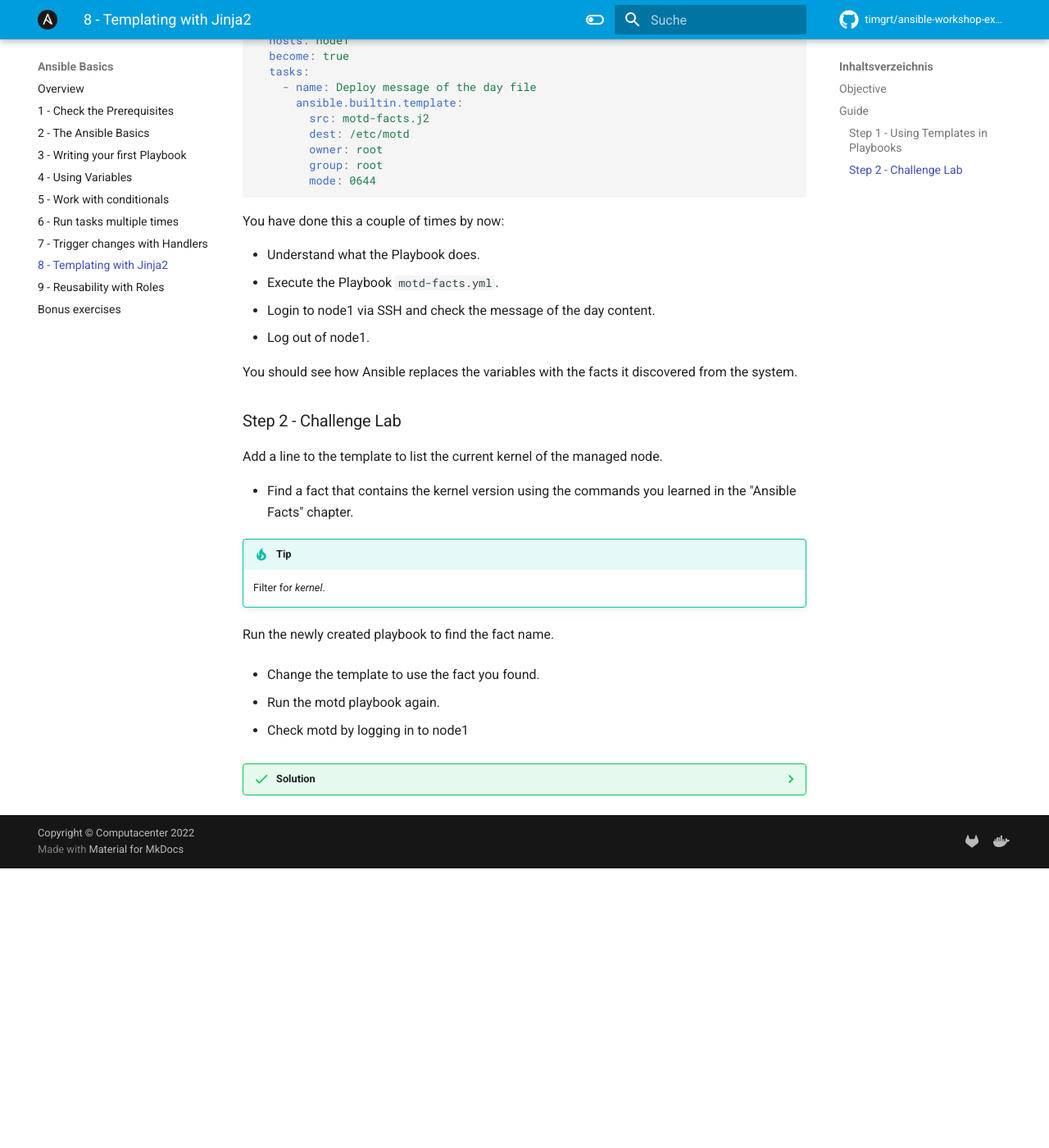
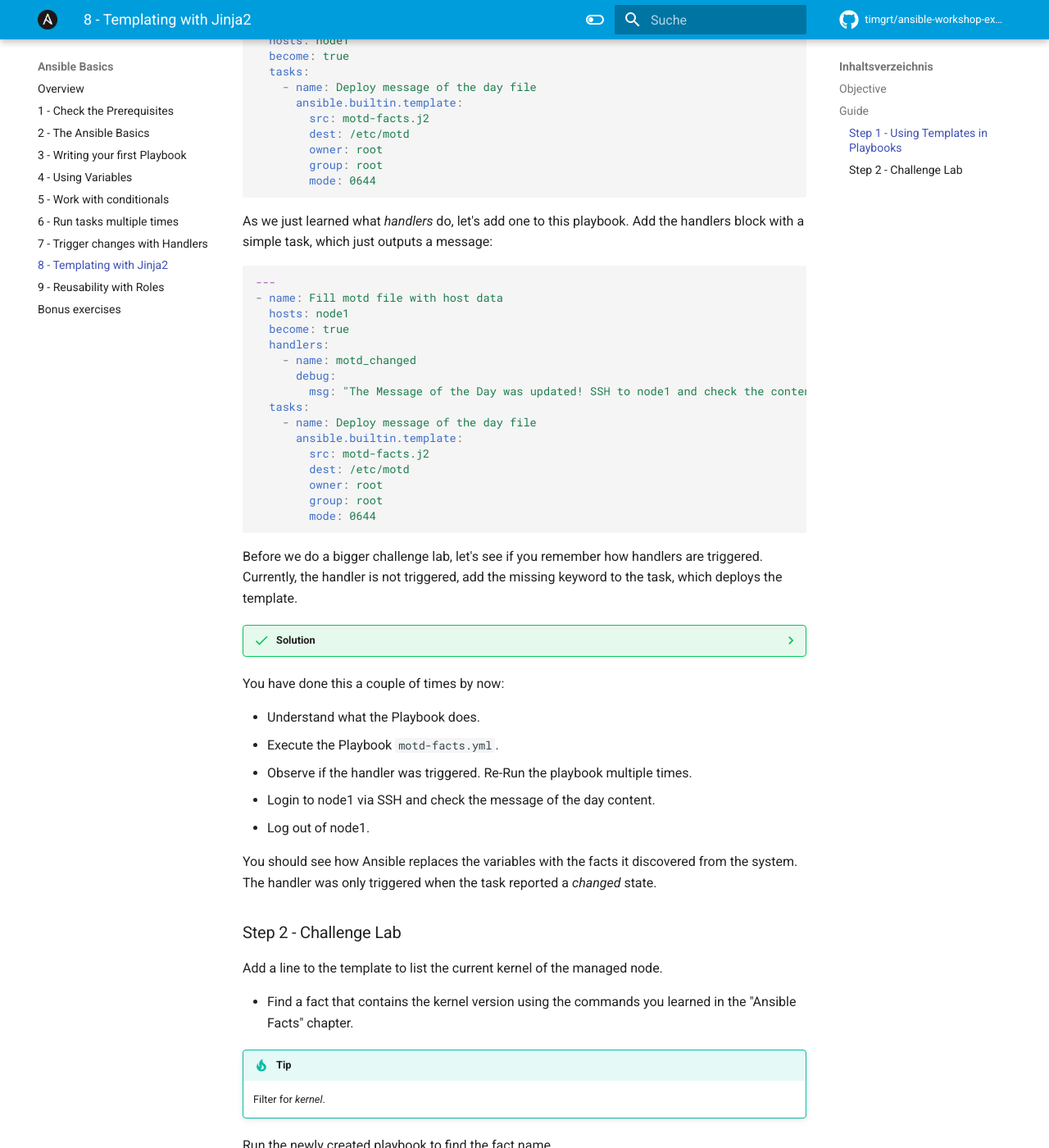
Before and after one commit to TimGrt/Ansible-Workshop-Exercises, an MkDocs documentation site: the page built from docs/ansible-core/ansible-core-templates.md, in a window 1280 px wide and 1400 px high, scrolled down 1003 px. Shown: the whole window at 82% size. Built offline with MkDocs 1.6.1 and Material for MkDocs 9.7.7, drawn with Linux system fonts in a browser that asks for light colours; comment, search, counter and statistics services are not loaded; before the commit the page ends 2062 px from its top, so only the background shows below that.

Commit message:
Added small challenge to templates exercise.

````diff
--- a/docs/ansible-core/ansible-core-templates.md
+++ b/docs/ansible-core/ansible-core-templates.md
@@ -45,14 +45,62 @@
         mode: 0644
 ```
 
+As we just learned what *handlers* do, let's add one to this playbook. Add the handlers block with a simple task, which just outputs a message:
+
+```yaml
+---
+- name: Fill motd file with host data
+  hosts: node1
+  become: true
+  handlers:
+    - name: motd_changed
+      debug:
+        msg: "The Message of the Day was updated! SSH to node1 and check the content."
+  tasks:
+    - name: Deploy message of the day file
+      ansible.builtin.template:
+        src: motd-facts.j2
+        dest: /etc/motd
+        owner: root
+        group: root
+        mode: 0644
+```
+
+Before we do a bigger challenge lab, let's see if you remember how handlers are triggered. Currently, the handler is not triggered, add the missing keyword to the task, which deploys the template.
+
+??? success "Solution"
+
+    Add the *notify* keyword and the name of the handler:
+
+    ```yaml hl_lines="17"
+    ---
+    - name: Fill motd file with host data
+      hosts: node1
+      become: true
+      handlers:
+        - name: motd_changed
+          debug:
+            msg: "The Message of the Day was updated! SSH to node1 and check the content."
+      tasks:
+        - name: Deploy message of the day file
+          ansible.builtin.template:
+            src: motd-facts.j2
+            dest: /etc/motd
+            owner: root
+            group: root
+            mode: 0644
+          notify: motd_changed
+    ```
+
 You have done this a couple of times by now:
 
 * Understand what the Playbook does.
 * Execute the Playbook `motd-facts.yml`.
+* Observe if the handler was triggered. Re-Run the playbook multiple times.
 * Login to node1 via SSH and check the message of the day content.
 * Log out of node1.
 
-You should see how Ansible replaces the variables with the facts it discovered from the system.
+You should see how Ansible replaces the variables with the facts it discovered from the system. The handler was only triggered when the task reported a *changed* state.
 
 ### Step 2 - Challenge Lab
 
````
